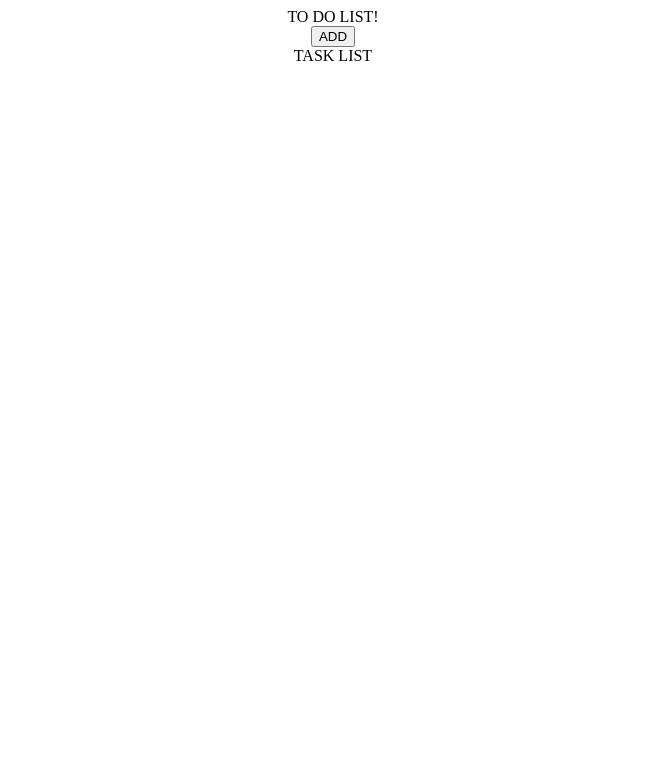
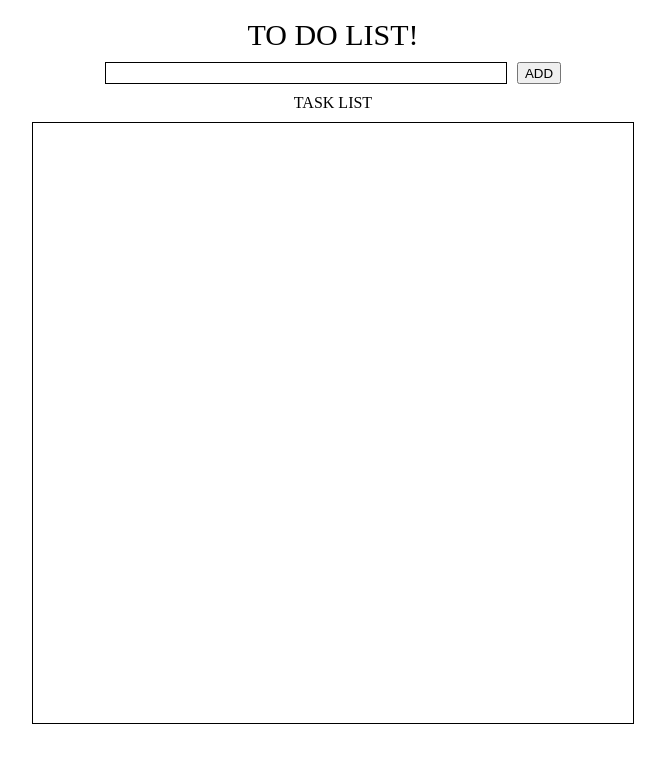
Before and after one commit to miguelokc/todo, a plain HTML site: page index.html in a window 1280 px wide. Shown: the whole page, without its empty margins (307-972 px from the left). Drawn offline with Linux system fonts and the light colour scheme.

Commit message:
added more html and css

```diff
--- a/index.html
+++ b/index.html
@@ -7,11 +7,13 @@
     <link rel = "stylesheet" href="styles.css">
 </head>
 <body>
-    <div id="title">TO DO LIST!</div>
+    <div id = "title">TO DO LIST!</div>
     <div id = "white">
         <div id = "bar"></div>
         <button> ADD </button>
     </div>
     <div id = "list">TASK LIST</div>
+    <div id = "tasks"></div>
+    <script src = "main.js"></script>
 </body>
 </html>
--- a/styles.css
+++ b/styles.css
@@ -4,3 +4,27 @@ body{
     align-items: center;
     flex-direction: column;
 }
+#title{
+    font-size: 30px;
+    margin-top: 10px;
+    margin-bottom: 10px;
+}
+#white{
+    display: flex;
+    flex-direction: row;
+    gap: 10px;
+}
+#bar{
+    width: 400px;
+    height: 20px;
+    border: 1px solid black;
+}
+#list{
+    margin-top: 10px;
+    margin-bottom: 10px;
+}
+#tasks{
+    height: 600px;
+    width: 600px;
+    border: 1px solid black;
+}
```
